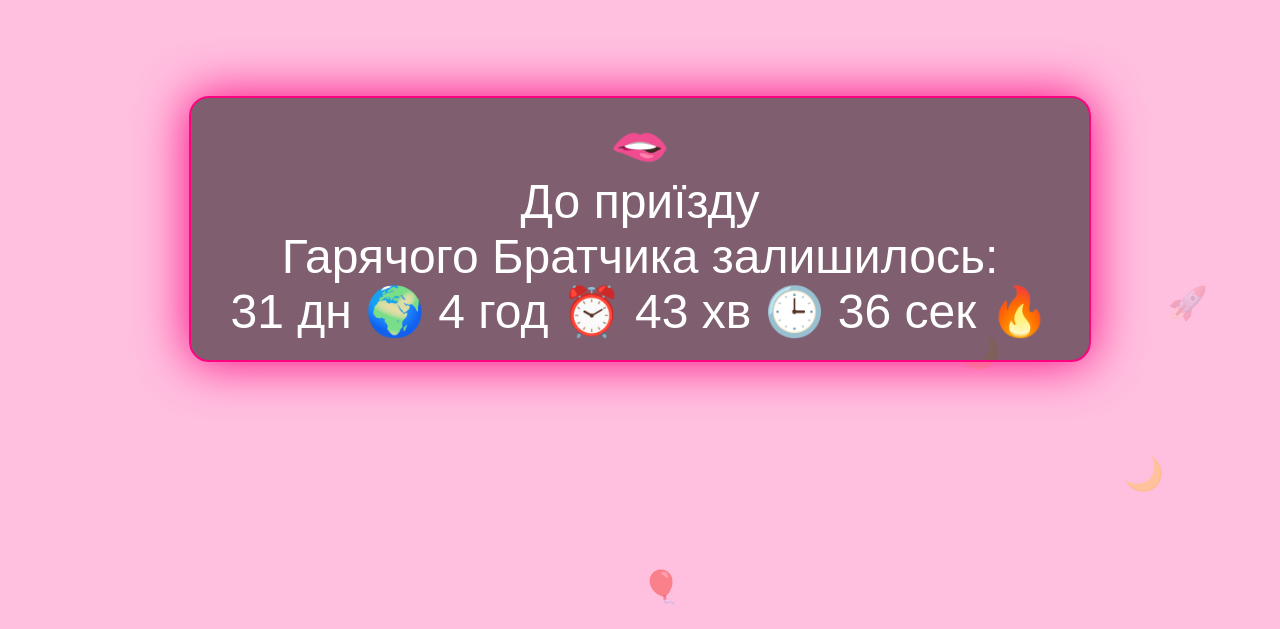
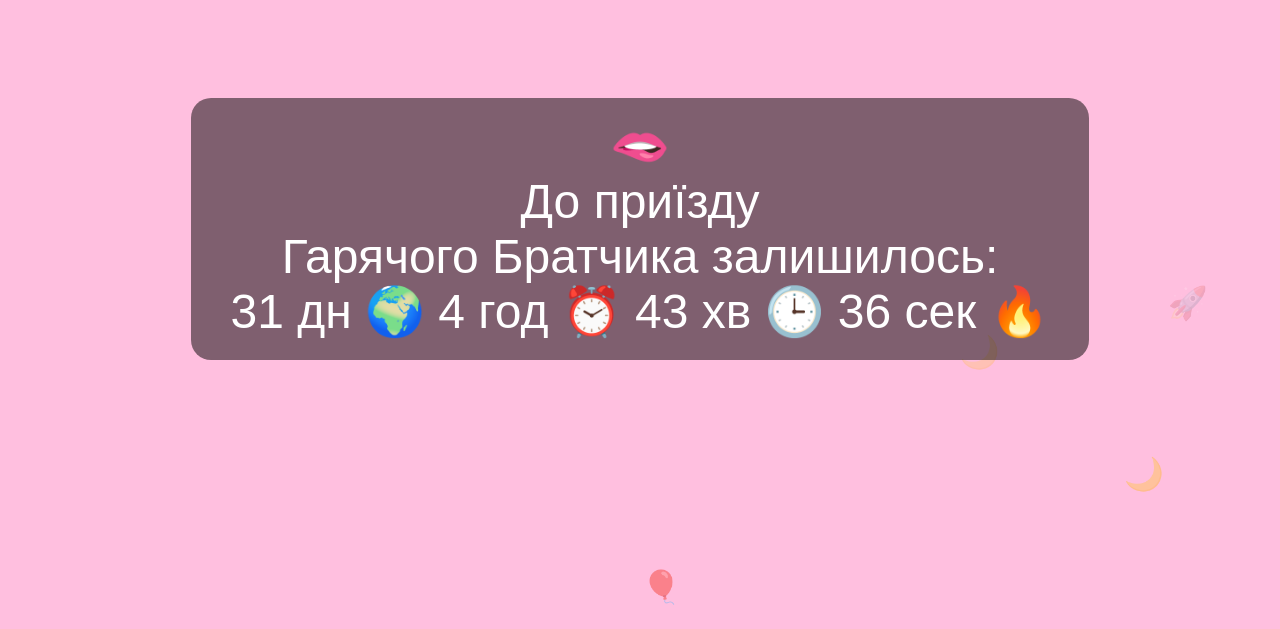
Before and after one commit to Roksa-B/Hot-Brother, a plain HTML site: page index.html in a window 1280 px wide. Shown: the part 171-800 px from the top of the page. Drawn offline with Linux system fonts and the light colour scheme.

Commit message:
Update style.css

```diff
--- a/style.css
+++ b/style.css
@@ -16,8 +16,8 @@ body {
   background: rgba(0,0,0,0.5);
   padding: 20px 40px;
   border-radius: 20px;
-  border: 2px solid #fc037f; /* помаранчева рамка */
-  box-shadow: 0 0 50px #fc037f;
+  border: 0px solid #fc037f; /* помаранчева рамка */
+  box-shadow: 0 0 0px #fc037f;
   z-index: 10;
 }
 
```
